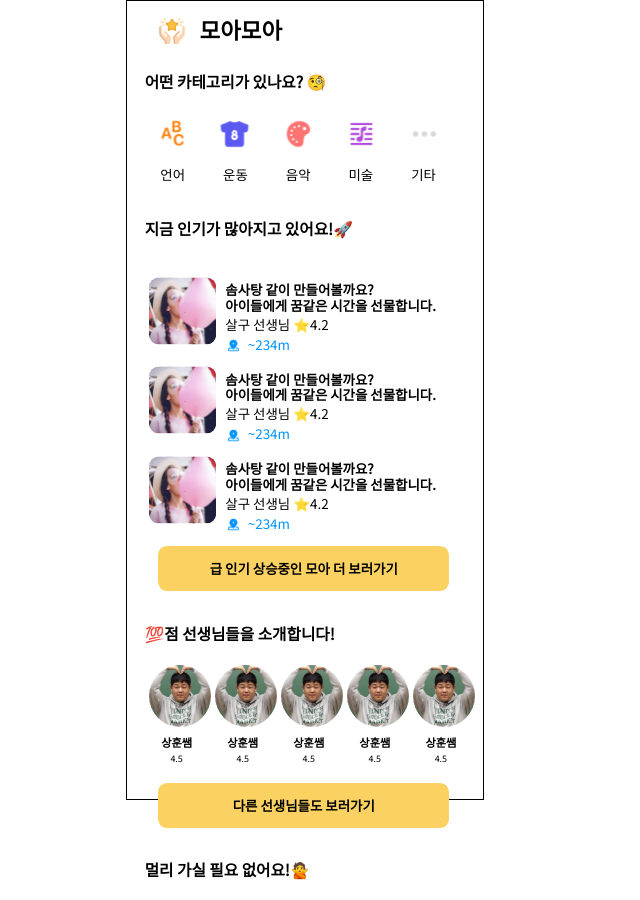
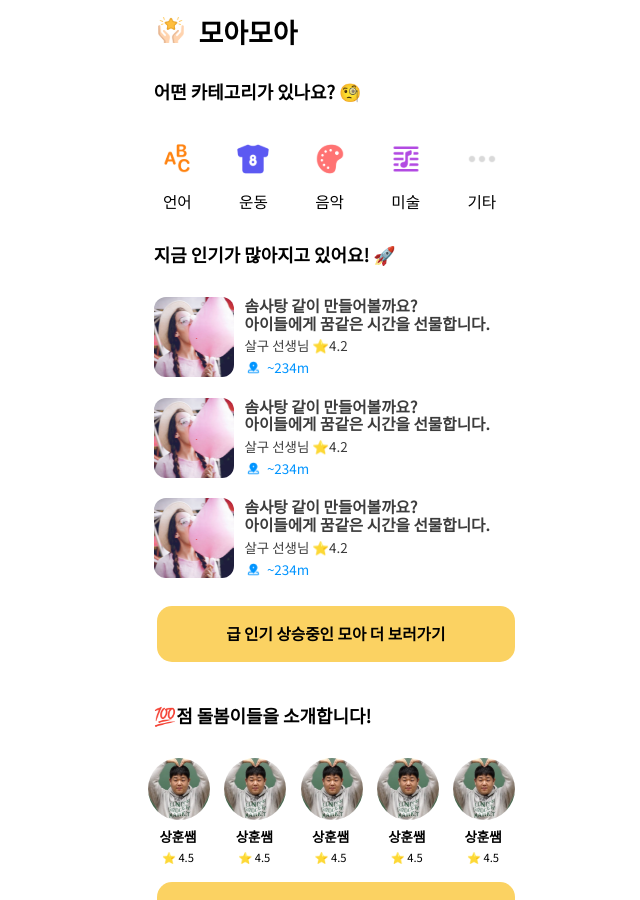
Before and after one commit to silver0108/Frontend, a React (Vite) app: page / in a window 1280 px wide. Shown: the top 900 px of the page, without its empty margins (335-975 px from the left). Built offline with nearby package versions, Linux system fonts and the light colour scheme; the HTML template or start-up script is replaced by a standard one.

Commit message:
[ style ] css 변경

```diff
--- a/src/components/common/RoundButton.tsx
+++ b/src/components/common/RoundButton.tsx
@@ -15,15 +15,14 @@ const ButtonWrapper = styled.button`
   justify-content: center;
   align-items: center;
 
-  width: 26rem;
-  height: 4rem;
+  width: 32rem;
+  height: 5rem;
   margin-top: 1.5rem;
-  margin-left: 2.8rem;
 
   background-color: ${({ theme }) => theme.colors.SUB_2};
   color: black;
 
-  ${({ theme }) => theme.fonts.body06};
+  ${({ theme }) => theme.fonts.body03};
 
-  border-radius: 0.8rem;
+  border-radius: 15px;
 `;
--- a/src/components/common/TeacherProfile.tsx
+++ b/src/components/common/TeacherProfile.tsx
@@ -1,6 +1,7 @@
+import { CategoryArtIcon, CategoryEtcIcon, CategoryExerciseIcon, CategoryLanguageIcon, CategoryMusicIcon } from "../../assets";
+
 import { StarIcon } from '../../assets';
 import { styled } from 'styled-components';
-import { CategoryArtIcon, CategoryEtcIcon, CategoryExerciseIcon, CategoryLanguageIcon, CategoryMusicIcon } from "../../assets";
 
 interface TeacherProps {
     teacherImg: JSX.Element;
@@ -16,7 +17,7 @@ export default function TeacherProfile(props: TeacherProps) {
         <St.TeacherWrapper>
             <St.TeacherImg> {teacherImg} </St.TeacherImg>
             <St.TeacherName> {teacherName} </St.TeacherName>
-            <St.TeacherScore> {teacherScore} </St.TeacherScore>
+            <St.TeacherScore> ⭐ {teacherScore} </St.TeacherScore>
         </St.TeacherWrapper>
   );
 }
@@ -29,21 +30,23 @@ const St = {
     `,
 
     TeacherImg: styled.div`
-    width: 3.9rem;
+    width: 4.3rem;
+    height: 4.3rem;
     `,
 
     TeacherName: styled.div`
     display: flex;
     justify-content: center;
-    margin-top: 0.5rem;
+    margin-top: 2rem;
     margin-left: 1rem;
-    ${({ theme }) => theme.fonts.body07};
+    ${({ theme }) => theme.fonts.body06};
     `,
 
     TeacherScore: styled.div`
     display: flex;
     justify-content: center;
     margin-left: 1rem;
+    margin-top: 0.5rem;
     ${({ theme }) => theme.fonts.body08};
     `,
 
--- a/src/components/home/Category.tsx
+++ b/src/components/home/Category.tsx
@@ -45,19 +45,21 @@ const St = {
 
     width: 37.5rem;
     height: 16rem
-    padding: 1.5rem;
+    padding: 2rem;
+
+    margin-bottom: 3rem;
   `,
 
   Header: styled.header`
-    margin-left: 1.6rem;
-    margin-bottom: 1.6rem;
-    ${({ theme }) => theme.fonts.body03};
+    margin-left: 2.5rem;
+    margin-bottom: 2rem;
+    ${({ theme }) => theme.fonts.body01};
     color: black;
   `,
 
   CategoryList: styled.div`
     display: flex;
-    gap: 0.6rem;
+    gap: 0.8rem;
 
     margin-left: 1.6rem;
   `,
@@ -67,8 +69,8 @@ const St = {
     flex-direction: column;
     justify-content: center;
     align-items: center;
-    width: 5rem;
-    height: 7rem;
+    width: 6rem;
+    height: 8rem;
 
     cursor:pointer;
   `,
@@ -77,9 +79,8 @@ const St = {
     display: flex;
     justify-content: center;
     align-items: center;
-    width: 5rem;
-    height: 4rem;
-    margin-bottom: 0.8rem;
+    width: 6rem;
+    height: 6rem;
   `,
 
 
@@ -87,7 +88,7 @@ const St = {
     display: flex;
     justify-content: center;
     align-items: center;
-    ${({ theme }) => theme.fonts.body05};
+    ${({ theme }) => theme.fonts.body04};
     color: black;
   `,
 
--- a/src/components/home/CloseDistanceLessonList.tsx
+++ b/src/components/home/CloseDistanceLessonList.tsx
@@ -56,7 +56,10 @@ export default function CloseDistanceLessonList() {
             {popularList.map((lesson, idx) => (
             <Lesson key={idx} {...lesson} />
             ))}
-            <RoundButton buttonMessage = {"가까운 모아 더 보러가기"} onClick={()=>MoveToCategory()}/>
+
+            <St.RoundButtonWrapper>
+                <RoundButton buttonMessage = {"가까운 모아 더 보러가기"} onClick={()=>MoveToCategory()}/>
+            </St.RoundButtonWrapper>
         </St.PopularLessonListWrapper>
     );
 }
@@ -66,13 +69,17 @@ const St = {
       display: flex;
       flex-direction: column;
       width: 37.5rem;
-      margin-top: 3rem;
+      margin-top: 4rem;
     `,
 
     Header: styled.header`
-      ${({ theme }) => theme.fonts.body03};
+      ${({ theme }) => theme.fonts.body01};
       color: black;
-      margin-left: 1.6rem;
-      margin-bottom: 2rem;
+      margin-left: 2.5rem;
+      margin-bottom: 1.5rem;
     `,
+    RoundButtonWrapper: styled.div`
+        display: flex;
+        justify-content: center;
+    `
   };
--- a/src/components/home/Header.tsx
+++ b/src/components/home/Header.tsx
@@ -1,6 +1,7 @@
+import { CategoryArtIcon, CategoryEtcIcon, CategoryExerciseIcon, CategoryLanguageIcon, CategoryMusicIcon } from "../../assets";
+
 import { StarIcon } from '../../assets';
 import { styled } from 'styled-components';
-import { CategoryArtIcon, CategoryEtcIcon, CategoryExerciseIcon, CategoryLanguageIcon, CategoryMusicIcon } from "../../assets";
 
 export default function Header() {
     // icon import 오류 해결 필요
@@ -18,10 +19,11 @@ const St = {
     width: 37.5rem;
     height: 6.4rem;
     padding: 1.5rem;
+    margin-bottom: 1rem;
   `,
 
   Header: styled.header`
-    ${({ theme }) => theme.fonts.title02};
+    ${({ theme }) => theme.fonts.title01};
     color: black;
   `,
 
--- a/src/components/home/Lesson.tsx
+++ b/src/components/home/Lesson.tsx
@@ -37,14 +37,14 @@ const St = {
         width: 32.5rem;
         height: 6rem;
         padding: 0.9rem 0rem 0.9rem 0rem;
-      margin-left: 2rem;
-      margin-bottom: 2rem;
+        margin-left: 2.5rem;
+        margin-bottom: 3rem;
     `,
 
     LessonImg : styled.article`
         display: flex;
-        width: 6rem;
-        height: 6rem;
+        width: 7.3rem;
+        height: 7.3rem;
         margin-right: 0.8rem;
     `,
 
@@ -52,39 +52,36 @@ const St = {
         display: flex;
         flex-direction: column;
 
-        margin-top: 1rem;
-
         ${({ theme }) => theme.fonts.body05};
-        color: black;
+        color: ${({ theme }) => theme.colors.Black};
     `,
 
     Header: styled.header`
-        ${({ theme }) => theme.fonts.body06};
-        color: black;
+        ${({ theme }) => theme.fonts.body03};
+        color: ${({ theme }) => theme.colors.Black};
     `,
 
     Teacher: styled.div`
-        margin-top: 0.2rem;
+        margin-top: 0.4rem;
         ${({ theme }) => theme.fonts.body05};
-        color: black;
+        color: ${({ theme }) => theme.colors.Black};
     `,
 
     Distance: styled.div`
         display: flex;
 
+        margin-top: 0.4rem;
     `,
 
     DistanceIc : styled(DistanceIcon)`
         width: 1.5rem;
         height: 1.5rem;
-        margin-top: 0.3rem;
         margin-right: 0.5rem;
+        color: ${({ theme }) => theme.colors.Black};
     `,
 
     DistanceNum : styled.h3`
         ${({ theme }) => theme.fonts.body05};
         color: ${({ theme }) => theme.colors.Blue};
-
-    margin-top: 0.2rem;
     `,
 };
--- a/src/components/home/PopularLessonList.tsx
+++ b/src/components/home/PopularLessonList.tsx
@@ -53,11 +53,13 @@ export default function PopularLessonList() {
 
     return (
         <St.PopularLessonListWrapper>
-            <St.Header> 지금 인기가 많아지고 있어요!🚀 </St.Header>
+            <St.Header> 지금 인기가 많아지고 있어요! 🚀 </St.Header>
             {popularList.map((lesson, idx) => (
             <Lesson key={idx} {...lesson} />
             ))}
+            <St.RoundButtonWrapper>
                 <RoundButton buttonMessage = {"급 인기 상승중인 모아 더 보러가기"}  onClick={()=>MoveToCategory()}/>
+            </St.RoundButtonWrapper>
         </St.PopularLessonListWrapper>
     );
 }
@@ -71,9 +73,15 @@ const St = {
     `,
 
     Header: styled.header`
-      ${({ theme }) => theme.fonts.body03};
+
+        ${({ theme }) => theme.fonts.body01};
         color: black;
-      margin-left: 1.6rem;
+        margin-left: 2.5rem;
         margin-bottom: 2rem;
     `,
+
+    RoundButtonWrapper: styled.div`
+        display: flex;
+        justify-content: center;
+    `
   };
--- a/src/components/home/PopularTeacherList.tsx
+++ b/src/components/home/PopularTeacherList.tsx
@@ -51,35 +51,43 @@ export default function PopularTeacherList() {
 
     return (
         <St.PopularLessonListWrapper>
-            <St.Header> 💯점 선생님들을 소개합니다! </St.Header>
+            <St.Header> 💯점 돌봄이들을 소개합니다! </St.Header>
             <St.TeacherLists>
                 {teacherList.map((teacher, idx) => (
                 <TeacherProfile key={idx} {...teacher} />
                 ))}
             </St.TeacherLists>
-            <RoundButton buttonMessage = {"다른 선생님들도 보러가기"}   onClick={()=>MoveToCategory()}/>
+            <St.RoundButtonWrapper>
+                <RoundButton buttonMessage = {"다른 돌봄이들도 보러가기"}   onClick={()=>MoveToCategory()}/>
+            </St.RoundButtonWrapper>
         </St.PopularLessonListWrapper>
     );
 }
 
 const St = {
     PopularLessonListWrapper: styled.section`
-      display: flex;
-      flex-direction: column;
-      width: 37.5rem;
-      margin-top: 3rem;
+        display: flex;
+        flex-direction: column;
+        width: 37.5rem;
+        margin-top: 4rem;
     `,
 
     Header: styled.header`
-      ${({ theme }) => theme.fonts.body03};
-      color: black;
-      margin-left: 1.6rem;
-      margin-bottom: 2rem;
+        ${({ theme }) => theme.fonts.body01};
+        color: black;
+        margin-left: 2.5rem;
+        margin-bottom: 2rem;
     `,
 
     TeacherLists: styled.div`
         display: flex;
-        gap: 2rem;
+        gap: 2.5rem;
         margin-left: 2rem;
+        margin-top: 1rem;
     `,
+
+    RoundButtonWrapper: styled.div`
+        display: flex;
+        justify-content: center;
+    `
   };
--- a/src/style/globalStyle.ts
+++ b/src/style/globalStyle.ts
@@ -37,10 +37,8 @@ export const GlobalStyle = createGlobalStyle`
     line-height: 1;
 
     width:32rem;
-    /* height: 100rem; */
-    height: 120rem;
+    /* height: 56.8rem; */
     /* 임시구현 선 */
-    border:1px solid black;
   }
   menu, ol, ul {
     list-style: none;
--- a/src/style/theme.ts
+++ b/src/style/theme.ts
@@ -6,6 +6,7 @@ const colors = {
   SUB_1: "#E63636",
   SUB_2: "#FBD262",
   Blue: "#0094FF",
+  Black: "#3C3C3C",
 };
 
 export type ColorsTypes = typeof colors;
@@ -28,7 +29,7 @@ function FONT({ weight, size, lineHeight, letterSpacing }: Font): string {
 }
 
 const fonts = {
-  title01: FONT({ weight: 700, size: 2.6, lineHeight: 2.6, letterSpacing: 0 }),
+  title01: FONT({ weight: 900, size: 2.4, lineHeight: 2.6, letterSpacing: 0 }),
   title02: FONT({ weight: 700, size: 2.0, lineHeight: 2.0, letterSpacing: 0 }),
   title03: FONT({ weight: 500, size: 1.8, lineHeight: 2.0, letterSpacing: 0 }),
 
@@ -39,7 +40,8 @@ const fonts = {
   body05: FONT({ weight: 300, size: 1.2, lineHeight: 1.6, letterSpacing: 0 }),
   body06: FONT({ weight: 700, size: 1.2, lineHeight: 1.4, letterSpacing: 0 }),
   body07: FONT({ weight: 700, size: 1.0, lineHeight: 1.4, letterSpacing: 0 }),
-  body08: FONT({ weight: 500, size: 0.8, lineHeight: 1.4, letterSpacing: 0 }),
+  body08: FONT({ weight: 500, size: 1.0, lineHeight: 1.4, letterSpacing: 0 }),
+  body09: FONT({ weight: 500, size: 0.8, lineHeight: 1.4, letterSpacing: 0 }),
 };
 
 export type FontsTypes = typeof fonts;
```
Lines whose indentation alone changed are shown as unchanged.
